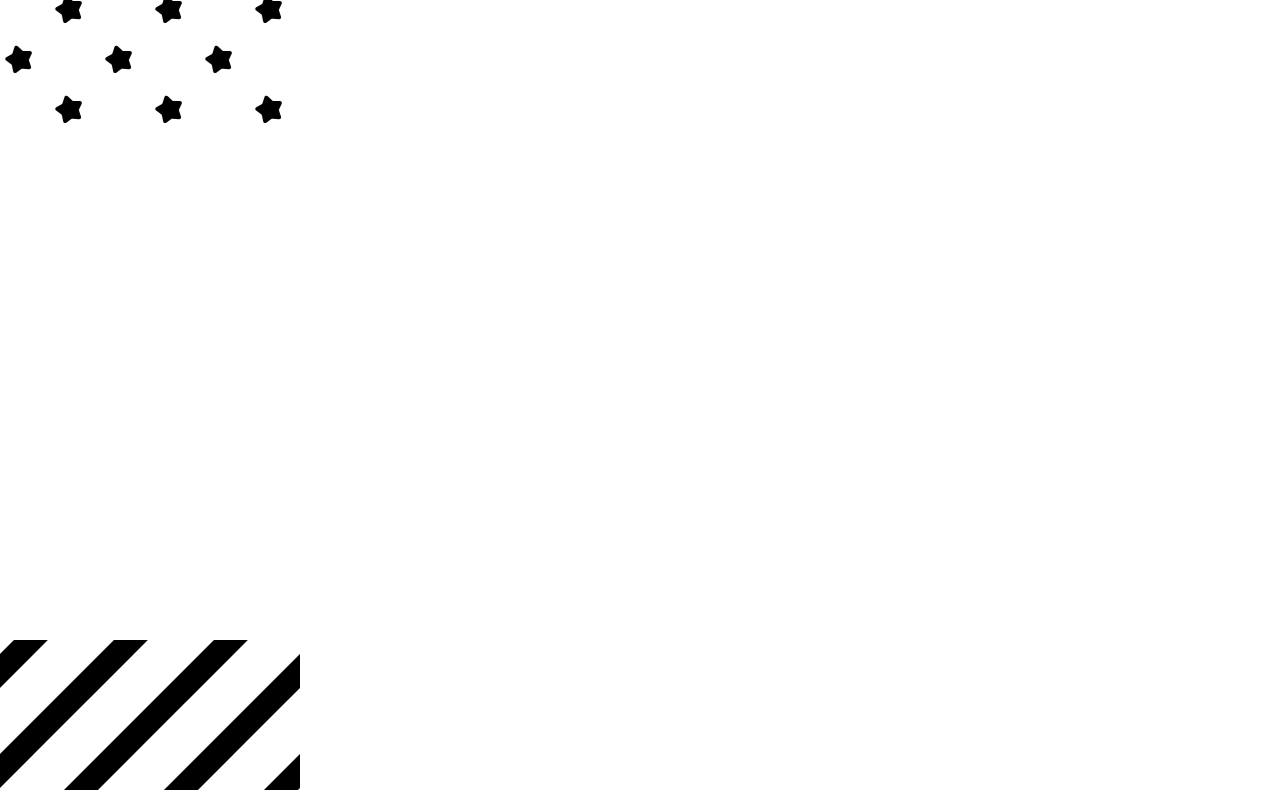
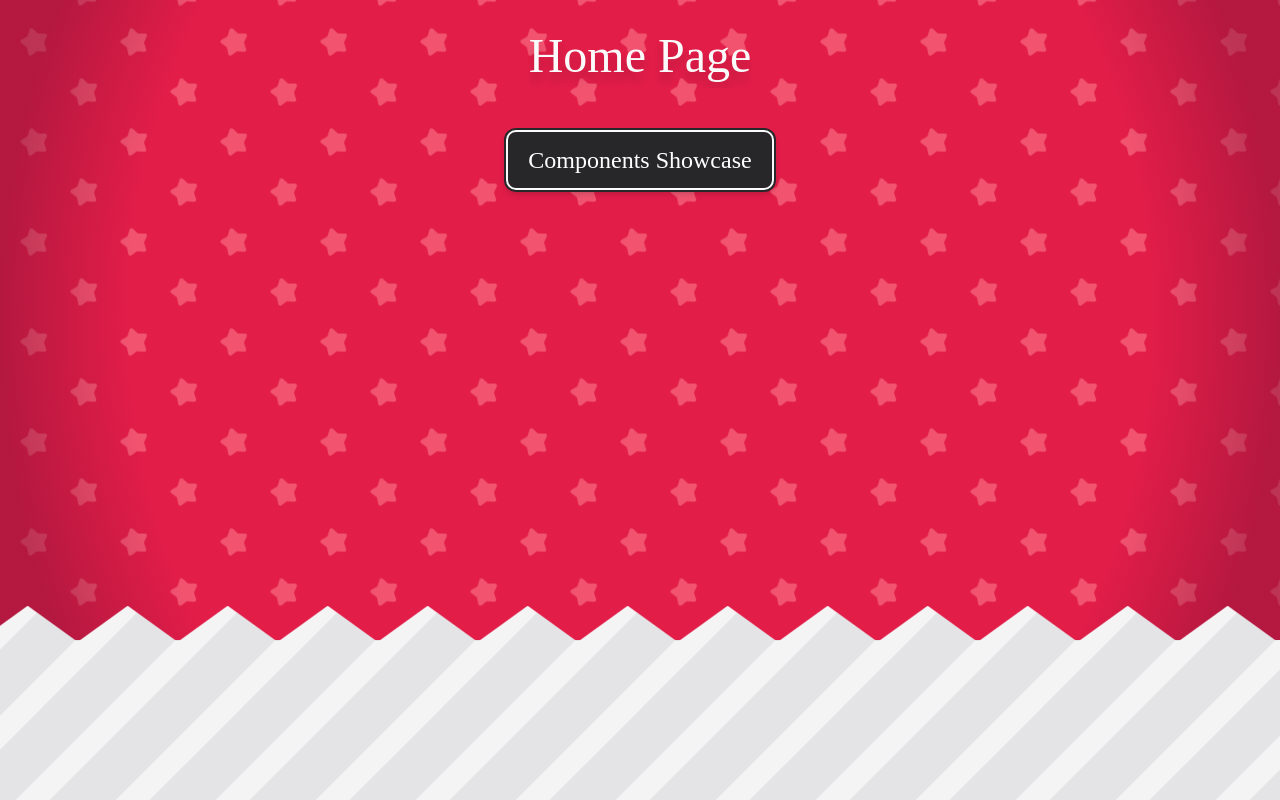
Before and after one commit to WixeI/quiz-time, a Next.js app: page / in a window 1280 px wide. Built offline with nearby package versions, Linux system fonts and the light colour scheme; a web font is replaced by a local one.

Commit message:
Typo fix

```diff
--- a/tailwind.config.ts
+++ b/tailwind.config.ts
@@ -6,7 +6,7 @@
 const config: Config = {
   content: [
     "./src/pages/**/*.{js,ts,jsx,tsx,mdx}",
-    "./src/srccomponents/**/*.{js,ts,jsx,tsx,mdx}",
+    "./src/components/**/*.{js,ts,jsx,tsx,mdx}",
     "./src/app/**/*.{js,ts,jsx,tsx,mdx}",
   ],
   theme: {
```
